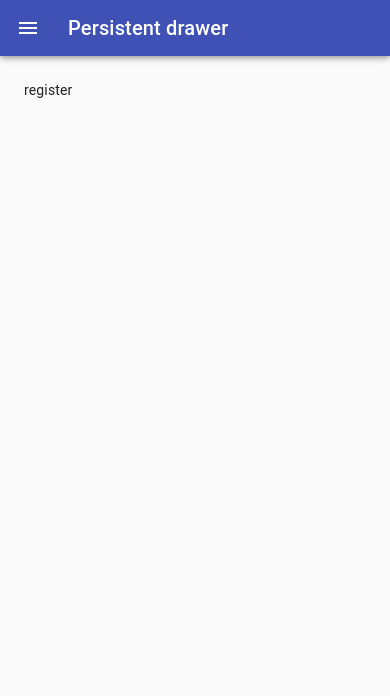
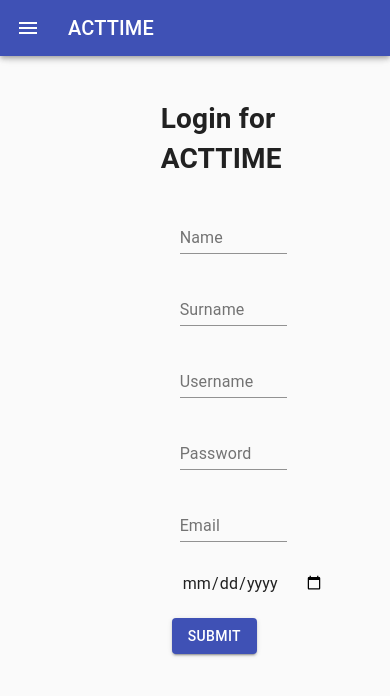
Before and after one commit to drive087/Acttime, a React (Create React App) app: page /register in a window 390 px wide. Shown: the top 696 px of the page. Built offline with nearby package versions, Linux system fonts and the light colour scheme.

Commit message:
add login and register but not responsive

```diff
--- a/src/App.css
+++ b/src/App.css
@@ -1,3 +1,11 @@
+html,body
+{
+    width: 100%;
+    height: 100%;
+    margin: 0px;
+    padding: 0px;
+    overflow-x: hidden;
+}
 .App {
   text-align: center;
 }
--- /dev/null
+++ b/src/components/RegisterForm.js
@@ -0,0 +1,43 @@
+import React from 'react';
+import TextField from '@material-ui/core/TextField';
+import { makeStyles } from '@material-ui/core/styles';
+import { InputLabel, InputBase, Button ,Grid} from '@material-ui/core';
+
+const useStyles = makeStyles(theme => ({
+  root: {
+    '& .MuiGrid-root': {
+      margin: theme.spacing(1),
+      marginInlineStart:'25%',
+    },
+    '& .MuiTextField-root': {
+      margin: theme.spacing(1),
+      width:'60%',
+    },
+    '& .MuiButton-root': {
+      margin: theme.spacing(1),
+      marginInlineStart:'25%',
+    }
+  },
+}));
+const RegisterForm = () => {
+    const classes = useStyles();
+
+    return (
+        <form className={classes.root} noValidate autoComplete="off">
+      <div >
+        <Grid direction='column' xs={12} sm={6}>
+        <Grid item><TextField id="standard" label="Name" /></Grid>
+        <Grid item><TextField id="standard" label="Surname" /></Grid>
+        <Grid item><TextField id="standard" label="Username" /></Grid>
+        <Grid item><TextField type='password' id="standard" label="Password" /></Grid>
+        <Grid item><TextField id="standard" label="Email" /></Grid>
+        <Grid item><InputBase  type='date' id="standard" label="Date" style={{marginLeft:'10px',marginTop:'10px'}}/></Grid>
+
+        <Button variant='contained' style={{marginTop:'10px',marginLeft:'px'}} color='primary'>Submit</Button>
+        </Grid>
+      </div>
+    </form>
+    );
+};
+
+export default RegisterForm;
--- a/src/page/Login.js
+++ b/src/page/Login.js
@@ -1,9 +1,21 @@
 import React from 'react';
-
+import {Grid,Button} from '@material-ui/core';
+import TextField from '@material-ui/core/TextField';
 const Login = () => {
     return (
         <div>
-            login
+            <Grid container  alignItems="center" justify="center">
+            <Grid md={4} direction='column' alignItems="center" justify="center">
+            <h1>Login ACTTIME</h1>
+            <Grid item><TextField size="small" id="outlined-basic" label="Username" variant="outlined" fullWidth /></Grid>
+            <Grid item><TextField size="small" id="outlined-basic" label="Password" type='password' variant="outlined" style={{marginTop:'10px'}} fullWidth/></Grid>
+            <Grid md={12} xs={8} direction='column' style={{marginTop:'10px',marginLeft:'56%'}} justify='flex-end'>
+                <Button variant='outlined' color='primary' >Register</Button>
+                <Button variant='contained' color='primary' style={{marginLeft:'10px'}} flip>Login</Button>
+            </Grid>
+
+            </Grid>
+            </Grid>
         </div>
     );
 };
--- a/src/page/Navbar.js
+++ b/src/page/Navbar.js
@@ -22,7 +22,7 @@ import Landing from './Landing';
 import Button from '@material-ui/core/Button';
 
 import Register from './Register';
-import Login from './Login';
+import Login from '../page/Login';
 import { Route, Link, BrowserRouter as Router } from 'react-router-dom';
 
 const drawerWidth = 240;
@@ -115,10 +115,13 @@ export default function PersistentDrawerLeft() {
           >
             <MenuIcon />
           </IconButton>
-          <Typography variant="h6" noWrap>
-            Persistent drawer
+          <Typography variant="h6">
+            ACTTIME
           </Typography>
+          <Button href='/Register' variant='outlined' color='inherit' style={{marginLeft:'80%'}}>Register</Button>
+          <Button href='/login' variant='outlined' color='inherit' style={{marginLeft:'10px'}}>Login</Button>
         </Toolbar>
+
       </AppBar>
       <Drawer
         className={classes.drawer}
--- a/src/page/Register.js
+++ b/src/page/Register.js
@@ -1,9 +1,10 @@
 import React from 'react';
-
+import RegisterForm from '../components/RegisterForm';
 const Register = () => {
     return (
         <div>
-            register
+            <h1 style={{marginLeft:'40%'}}>Login for ACTTIME</h1>
+            <RegisterForm/>
         </div>
     );
 };
```
